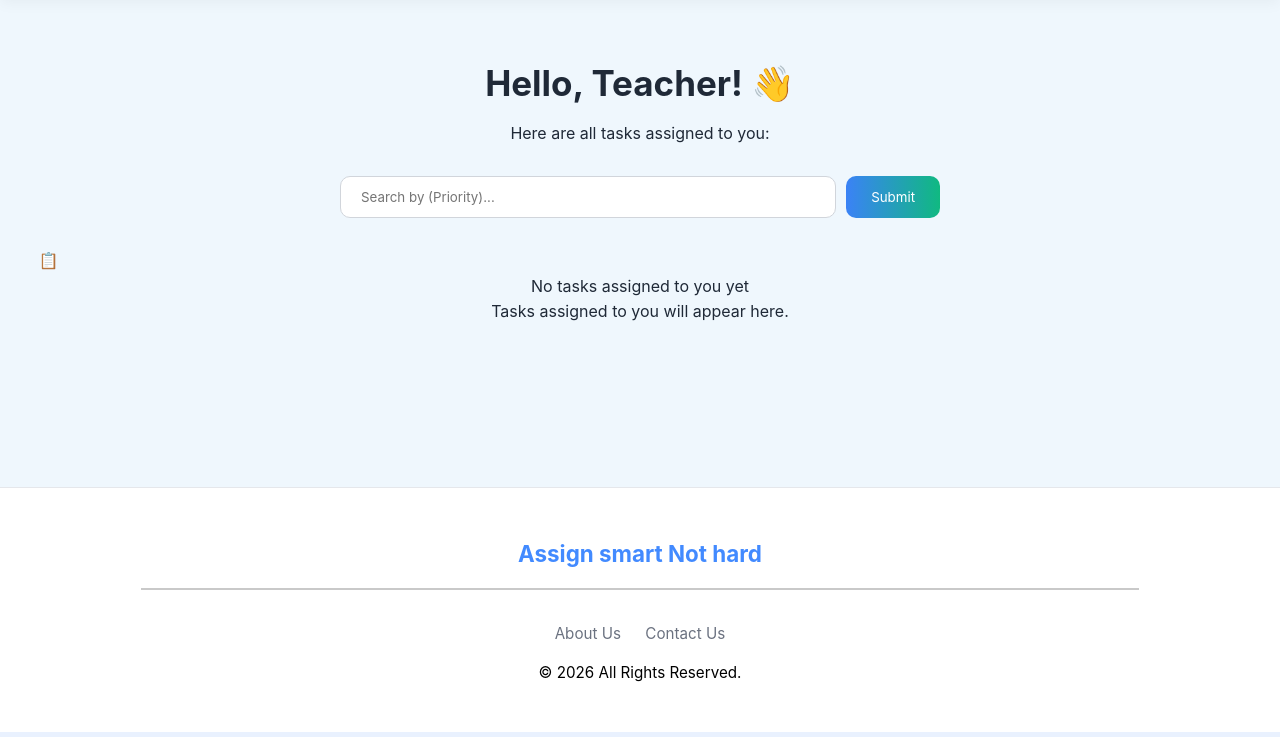
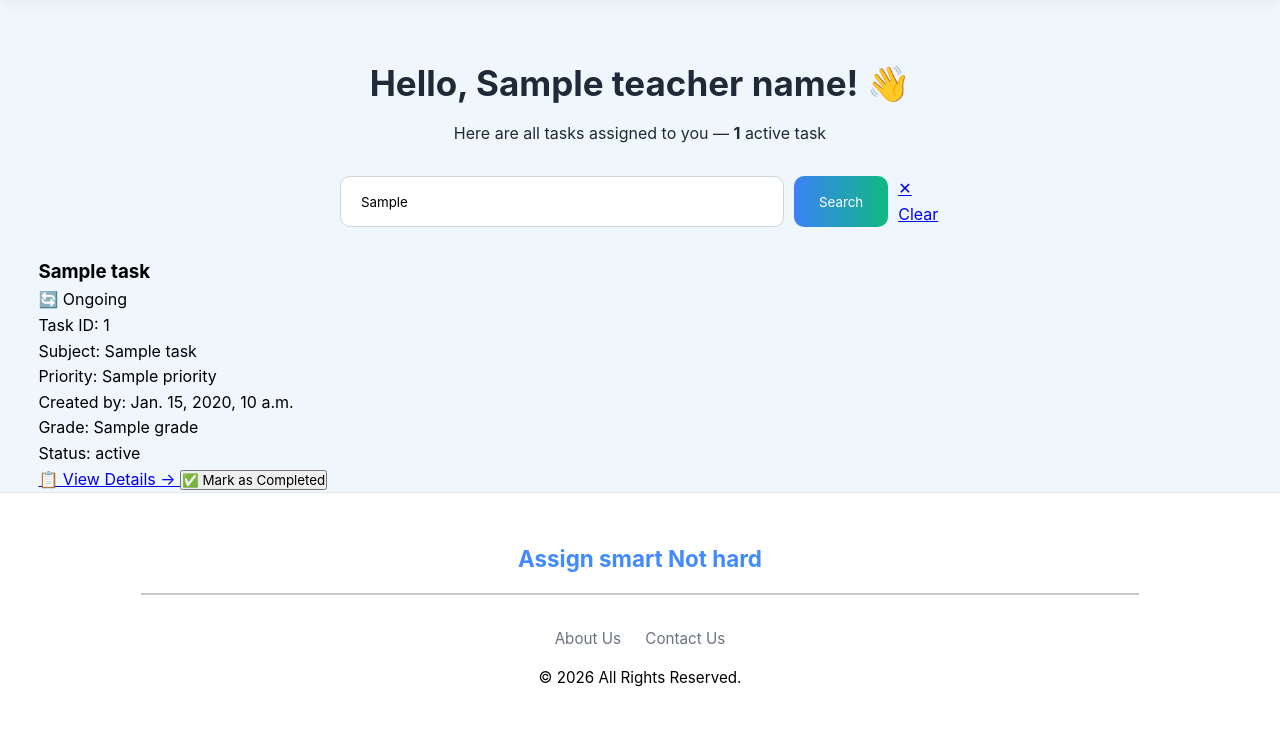
Before and after one commit to Habiba12390/School-Task-Assignment_updated, a Django app: template dashboard/templates/Teacher_dashboard.html in a window 1280 px wide. Shown: the part 68-805 px from the top of the page. Run offline with Django 3.2, Linux system fonts and the light colour scheme; the template is opened without the code that fills it: most values are stand-ins (such as "Sample title", 1, 10 or a date in 2020).

Commit message:
Update Teacher_dashboard.html

```diff
--- a/dashboard/templates/Teacher_dashboard.html
+++ b/dashboard/templates/Teacher_dashboard.html
@@ -1,54 +1,194 @@
+{% load static %}
 <!DOCTYPE html>
 <html lang="en">
 <head>
     <meta charset="UTF-8">
     <meta name="viewport" content="width=device-width, initial-scale=1.0">
     <title>Teacher Dashboard - YallaDo</title>
-    <link rel="stylesheet" href="Teacher_dashboard.css">
-    <script src="Teacher_dashboard.js" defer></script>
+    <link rel="stylesheet" href="{% static 'Teacher_dashboard.css' %}">
 </head>
 <body>
     <nav>
         <div class="nav-left">
-            <a href="Home.html" class="y-icon">Y</a>
-            <a href="Home.html" class="logo-brand">YallaDo</a>
+            <a href="/" class="y-icon">Y</a>
+            <a href="/" class="logo-brand">YallaDo</a>
         </div>
-
-        <div class="nav-center" id="nav-center">
+        <div class="nav-center">
+            <a href="/api/tasks/task-details/{{ request.session.user_name }}/">Task Details</a>
+            <a href="/api/tasks/completed-tasks/">Completed Tasks</a>
         </div>
-
         <div class="nav-right">
-            <a href="Home.html" class="logout-box">Logout</a>
+            <a href="/logout/" class="logout-box">Logout</a>
         </div>
     </nav>
 
     <main>
-        <h2>Hello, Teacher! 👋</h2>
-        <p>Here are all tasks assigned to you:</p>
+        <h2>Hello, {{ teacher_name }}! 👋</h2>
+        <p>
+            Here are all tasks assigned to you
+            {% if task_count > 0 %}
+                — <strong>{{ task_count }}</strong> active task{{ task_count|pluralize }}
+            {% endif %}
+        </p>
 
-        <form method="get">
-            <input type="search" id="search" name="search" placeholder="Search by (Priority)..."
-                aria-label="Search through this site content" list="options">
-            <button type="submit">Submit</button>
+        <!-- Search / Filter Form -->
+        <form method="get" action="">
+            <input
+                type="search"
+                id="search"
+                name="priority"
+                placeholder="Filter by priority..."
+                value="{{ priority_filter }}"
+                list="options"
+            >
+            <button type="submit">Search</button>
+            {% if priority_filter %}
+                <a href="?" class="btn-clear">✕ Clear</a>
+            {% endif %}
 
             <datalist id="options">
-                <option value="High"></option>
-                <option value="Medium"></option>
-                <option value="Low"></option>
+                <option value="high"></option>
+                <option value="medium"></option>
+                <option value="low"></option>
             </datalist>
         </form>
 
-        <div id="task-list-container" class="task-list-container"></div>
+        <!-- Task Cards -->
+        <div id="task-list-container" class="task-list-container">
+            {% if tasks %}
+                {% for task in tasks %}
+                <div class="task-card">
+                    <div class="task-header">
+                        <h3 class="task-title">{{ task.task_title }}</h3>
+                        <span class="task-status">🔄 Ongoing</span>
+                    </div>
+
+                    <div class="task-grid">
+                        <div><span class="task-label">Task ID:</span>
+                             <span class="task-value">{{ task.task_ID }}</span></div>
+
+                        <div><span class="task-label">Subject:</span>
+                             <span class="task-value">{{ task.subject }}</span></div>
+
+                        <div><span class="task-label">Priority:</span>
+                             <span class="task-value-wrapper">
+                                 <span class="badge badge-{{ task.priority|lower }}">
+                                     {{ task.priority|capfirst }}
+                                 </span>
+                             </span></div>
+
+                        <div><span class="task-label">Created by:</span>
+                             <span class="task-value">{{ task.created_by }}</span></div>
+
+                        <div><span class="task-label">Grade:</span>
+                             <span class="task-value">{{ task.grade }}</span></div>
+
+                        <div><span class="task-label">Status:</span>
+                             <span class="task-value">{{ task.status }}</span></div>
+                    </div>
+
+                    <div class="task-footer">
+                        <a href="/api/tasks/task-details/{{ task.task_ID }}/" class="btn-details">
+                            📋 View Details →
+                        </a>
+                        <button
+                            class="btn-complete"
+                            data-task-id="{{ task.task_ID }}"
+                            onclick="markComplete(this)"
+                        >
+                            ✅ Mark as Completed
+                        </button>
+                    </div>
+                </div>
+                {% endfor %}
+
+            {% else %}
+                <div class="empty-state">
+                    <div class="empty-state-icon">📋</div>
+                    <p class="empty-state-title">
+                        {% if priority_filter %}
+                            No {{ priority_filter }} priority tasks found
+                        {% else %}
+                            No tasks assigned to you yet
+                        {% endif %}
+                    </p>
+                    <p class="empty-state-text">
+                        {% if priority_filter %}
+                            Try another priority or <a href="?">clear the filter</a>.
+                        {% else %}
+                            Tasks assigned to you will appear here.
+                        {% endif %}
+                    </p>
+                </div>
+            {% endif %}
+        </div>
     </main>
 
     <footer>
         <h3>Assign smart Not hard</h3>
         <hr>
         <p>
-            <a href="About_us.html">About Us</a>
-            <a href="Contact.html">Contact Us</a>
+            <a href="/about/">About Us</a>
+            <a href="/contact/">Contact Us</a>
         </p>
         <p>&copy; 2026 All Rights Reserved.</p>
     </footer>
+
+    <script>
+        function getCookie(name) {
+            let cookieValue = null;
+            if (document.cookie && document.cookie !== '') {
+                document.cookie.split(';').forEach(cookie => {
+                    const c = cookie.trim();
+                    if (c.startsWith(name + '=')) {
+                        cookieValue = decodeURIComponent(c.slice(name.length + 1));
+                    }
+                });
+            }
+            return cookieValue;
+        }
+
+        async function markComplete(btn) {
+            const taskId = btn.dataset.taskId;
+            btn.disabled = true;
+            btn.textContent = '⏳ Saving...';
+
+            try {
+                const res = await fetch(`/api/dashboard/teacher-complete/${taskId}/`, {
+                    method: 'POST',
+                    headers: {
+                        'X-CSRFToken': getCookie('csrftoken'),
+                        'Content-Type': 'application/json',
+                    },
+                });
+                const data = await res.json();
+
+                if (data.success) {
+                    const card = btn.closest('.task-card');
+                    card.style.transition = 'opacity 0.4s ease, transform 0.4s ease';
+                    card.style.opacity = '0';
+                    card.style.transform = 'translateX(30px)';
+                    setTimeout(() => card.remove(), 400);
+
+                    // Update counter
+                    const p = document.querySelector('main > p');
+                    if (p) {
+                        const current = document.querySelectorAll('.task-card').length - 1;
+                        p.innerHTML = current > 0
+                            ? `Here are all tasks assigned to you — <strong>${current}</strong> active task${current !== 1 ? 's' : ''}`
+                            : 'Here are all tasks assigned to you';
+                    }
+                } else {
+                    btn.disabled = false;
+                    btn.textContent = '✅ Mark as Completed';
+                    alert(data.error || 'Something went wrong.');
+                }
+            } catch (err) {
+                btn.disabled = false;
+                btn.textContent = '✅ Mark as Completed';
+                alert('Network error. Please try again.');
+            }
+        }
+    </script>
 </body>
 </html>
```
